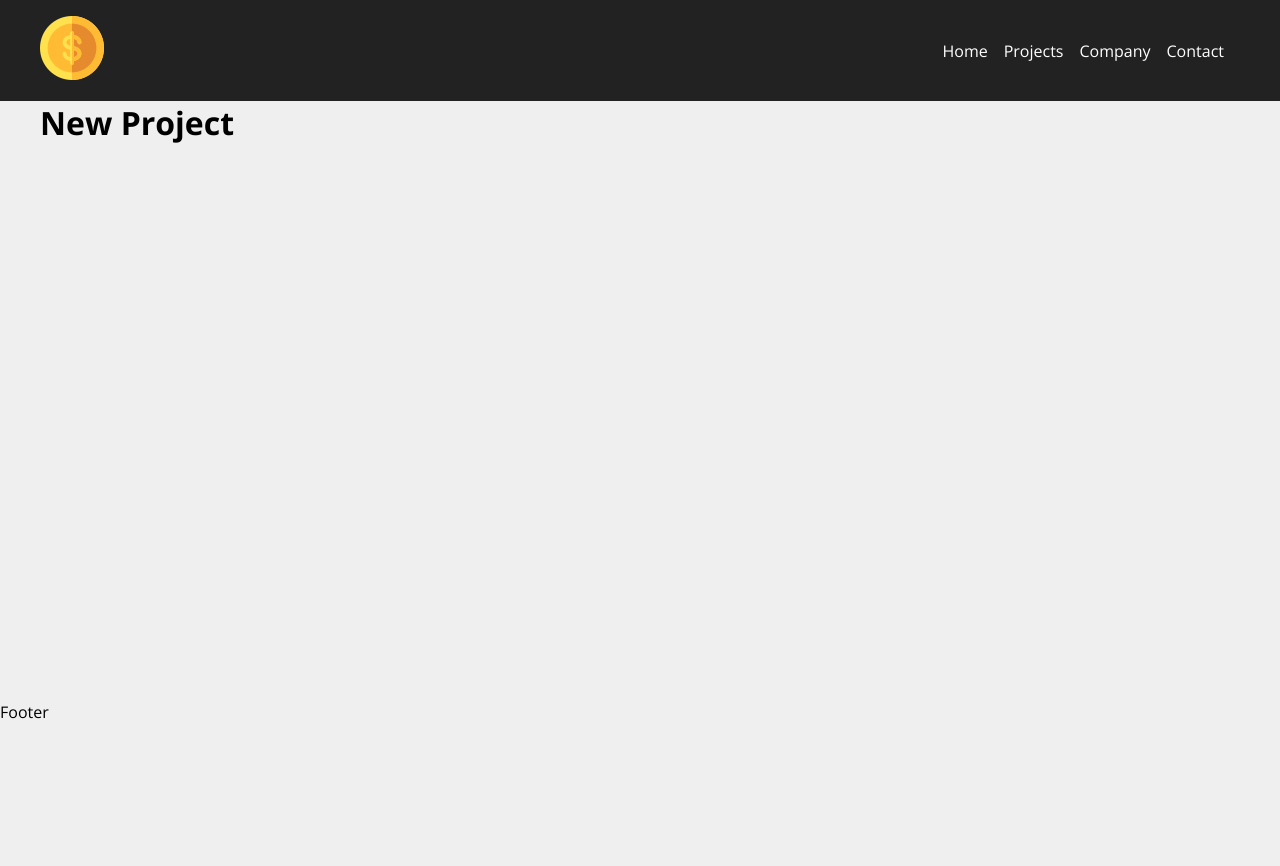
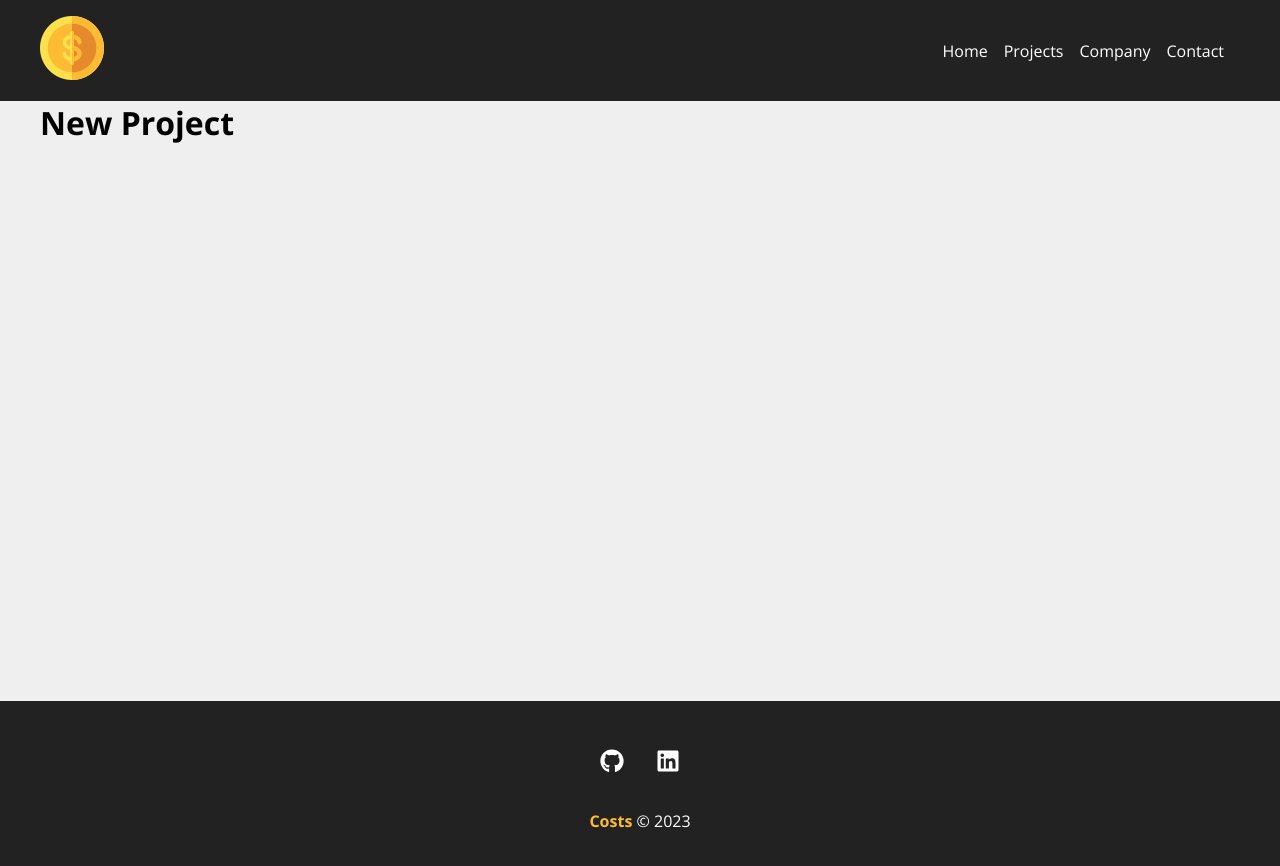
Before and after one commit to joaovgsilva/youtube-react, a JavaScript app in the folder project/: page /newproject in a window 1280 px wide. Shown: the top 866 px of the page. Before the commit the page ends 800 px from the top, so only its background shows below. Built offline with nearby package versions, Linux system fonts and the light colour scheme; the HTML template or start-up script is replaced by a standard one.

Commit message:
navbar and footer part 2 completed

```diff
--- a/project/src/components/layout/Footer.js
+++ b/project/src/components/layout/Footer.js
@@ -1,5 +1,17 @@
+import {FaGithub, FaLinkedin} from 'react-icons/fa';
+
+import styles from './Footer.module.css';
+
 function Footer(){
-    return <p>Footer</p>
+    return(
+        <footer className={styles.footer}>
+            <ul className={styles.social_list}>
+                <li><FaGithub /></li>
+                <li><FaLinkedin /></li>
+            </ul>
+            <p className={styles.copy_rigth}><span>Costs</span> &copy; 2023</p>
+        </footer>
+    )
 }
 
 export default Footer;
--- a/project/src/components/layout/Footer.module.css
+++ b/project/src/components/layout/Footer.module.css
@@ -0,0 +1,34 @@
+.footer{
+    background-color: #222;
+    color: #fff;
+    padding: 3em;
+    text-align: center;
+}
+
+.social_list{
+    display: flex;
+    justify-content: center;
+    list-style-type: none;
+}
+
+.social_list li{
+    margin: 0 1em;
+}
+
+.social_list li:hover{
+    color: #ffbb33;
+}
+
+.social_list svg{
+    font-size: 1.5em;
+    cursor: pointer;
+}
+
+.copy_rigth{
+    margin-top: 2em;
+}
+
+.copy_rigth span{
+    font-weight: bold;
+    color: #ffbb33;
+}
--- a/project/src/components/layout/Navbar.js
+++ b/project/src/components/layout/Navbar.js
@@ -12,17 +12,17 @@
                 <Link to="/">
                     <img src={logo} alt="Costs" />
                 </Link>
-                <ul class={styles.list}>
-                    <li class={styles.item}>
+                <ul className={styles.list}>
+                    <li className={styles.item}>
                         <Link to='/'>Home</Link>
                     </li>
-                    <li class={styles.item}>
+                    <li className={styles.item}>
                         <Link to='/projects'>Projects</Link>
                     </li>
-                    <li class={styles.item}>
+                    <li className={styles.item}>
                         <Link to='/company'>Company</Link>
                     </li>
-                    <li class={styles.item}>
+                    <li className={styles.item}>
                         <Link to='/contact'>Contact</Link>
                     </li>
                 </ul>
```
